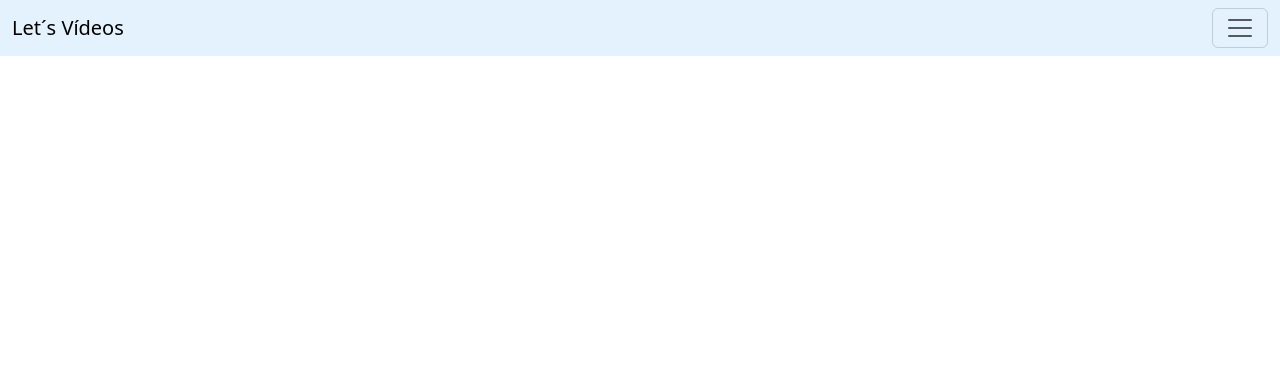
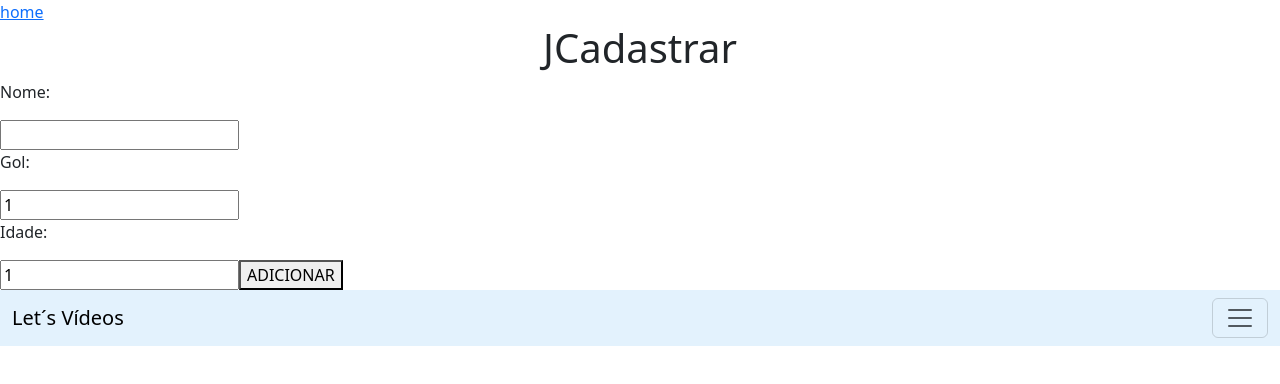
Before and after one commit to miatello/projetofinalmarcelino, a React (Vite) app: page /cadastrar in a window 1280 px wide. Before the commit this address had no page. Shown: the top 384 px of the page. Built offline with nearby package versions, Linux system fonts and the light colour scheme.

Commit message:
adicionei o cadastrar

```diff
--- /dev/null
+++ b/src/Cadastrar.jsx
@@ -0,0 +1,71 @@
+import { useState } from "react";
+import { Link } from "react-router-dom";
+import "./style.css";
+
+export default function cadastrar() {
+  const [atividade, setAtividade] = useState("");
+  const [lista, setLista] = useState([]);
+  const [url, seturl] = useState(1);
+  const [nome, setnome] = useState(1);
+  const [artista, setartista] = useState(1);
+
+  const salvar = (e) => {
+    e.preventDefault();
+    setLista([
+      ...lista,
+      {
+        lista: lista,
+        url: url,
+        nome: nome,
+        artista: artista,
+      },
+    ]);
+    setId(id + 1);
+    setLista("");
+  };
+
+  return (
+    <div>
+      <Link to="/">home</Link>
+      <h1>JCadastrar</h1>
+      <form onSubmit={salvar}>
+        <p>Nome:</p>
+        <input
+          type="text"
+          value={lista}
+          onChange={(e) => {
+            setLista(e.target.value);
+          }}
+        />
+
+        <p>Gol:</p>
+        <input
+          type="number"
+          value={url}
+          onChange={(e) => {
+            seturl(e.target.value);
+          }}
+        />
+        <p>Idade:</p>
+        <input
+          type="text"
+          value={nome}
+          onChange={(e) => {
+            setnome(e.target.value);
+          }}
+        />
+        <button>ADICIONAR</button>
+      </form>
+      {lista.map((lista) => (
+        <ul key={lista.id}>
+          <li>
+            <p>{lista.lista}</p>
+            <p>gol:{url.lista}</p>
+            <p>idade:{nome.lista}</p>
+            <button onClick={() => remover(lista.id)}>Remover</button>
+          </li>
+        </ul>
+      ))}
+    </div>
+  );
+}
--- a/src/Home.jsx
+++ b/src/Home.jsx
@@ -1,3 +1,11 @@
 import "./style.css"
+import { Link } from "react-router-dom"
 export default function Home(){
+
+ return(
+    <div>
+        <Link to="/cadastrar">cadastra</Link>
+    </div>
+    )
+
 }
--- a/src/main.jsx
+++ b/src/main.jsx
@@ -2,13 +2,15 @@ import React from 'react'
 import ReactDOM from 'react-dom/client'
 import { BrowserRouter, Routes, Route } from 'react-router-dom'
 import Home from './Home'
+import Cadastrar from "./Cadastrar"
 
 ReactDOM.createRoot(document.getElementById('root')).render(
   <React.StrictMode>
      <BrowserRouter>
       <Routes>
         <Route path="/" element={<Home />}></Route>
+        <Route path="/cadastrar" element = {<Cadastrar />}></Route>
       </Routes>
     </BrowserRouter>
-  </React.StrictMode>,
+  </React.StrictMode>
 )
```
